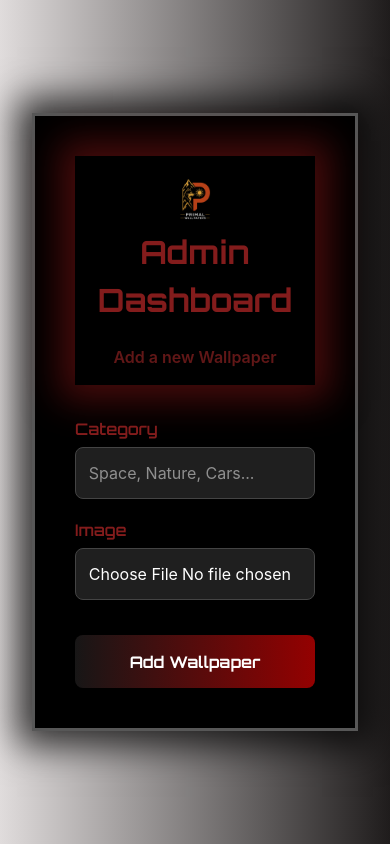
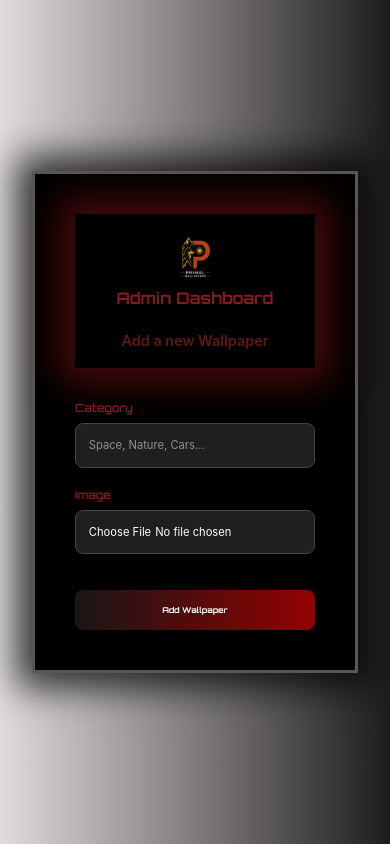
Before and after one commit to AbdulAminu/Primal, a React (Vite) app: page /Admin in a window 390 px wide. Built offline with nearby package versions, Linux system fonts and the light colour scheme; no server answers.

Commit message:
first commit

```diff
--- a/src/pages/AdminPage/Admin.css
+++ b/src/pages/AdminPage/Admin.css
@@ -30,7 +30,7 @@
 -moz-box-shadow: 0px 0px 34px 15px rgba(142,22,22,0.5);
 }
 .admin-title {
-  font-size: 2rem;
+  font-size: 1.2rem;
   text-align: center;
   margin-bottom: 0.3rem;
   color: #831c1c;
@@ -111,3 +111,21 @@ background: linear-gradient(90deg, rgba(23, 22, 22, 1) 0%, rgba(148, 1, 1, 1) 10
     justify-content: center;
     align-items: center;
 }
+@media(min-width:300px) and (max-width:500px){
+  .admin-title{
+    font-size: 1rem;
+  }
+  .admin-subtitle{
+    font-size: 0.9rem;
+  }
+  .lb{
+    font-size:0.7rem;
+  }
+  .l{
+    font-size:0.7rem;
+
+  }
+  .submit-btn{
+    font-size: 0.5rem;
+  }
+}
--- a/src/pages/AdminPage/Admin.jsx
+++ b/src/pages/AdminPage/Admin.jsx
@@ -60,7 +60,7 @@ export default function Admin() {
             <div className="im">
               <img
                 src="src/assets/ong.jpeg"
-                alt="Logo"
+
                 className="mx-auto h-14 w-auto"
               />
             </div>
@@ -79,7 +79,7 @@ export default function Admin() {
         >
 
           <div className="form-group">
-            <label>Category</label>
+            <label className="lb">Category</label>
 
             <input
               type="text"
@@ -88,11 +88,12 @@ export default function Admin() {
               placeholder="Space, Nature, Cars..."
               onChange={handleChange}
               required
+              className="l"
             />
           </div>
 
           <div className="form-group">
-            <label>Image</label>
+            <label className="lb">Image</label>
 
             <input
               type="file"
@@ -100,6 +101,7 @@ export default function Admin() {
               accept="image/*"
               onChange={handleChange}
               required
+              className="l"
             />
           </div>
 
```
